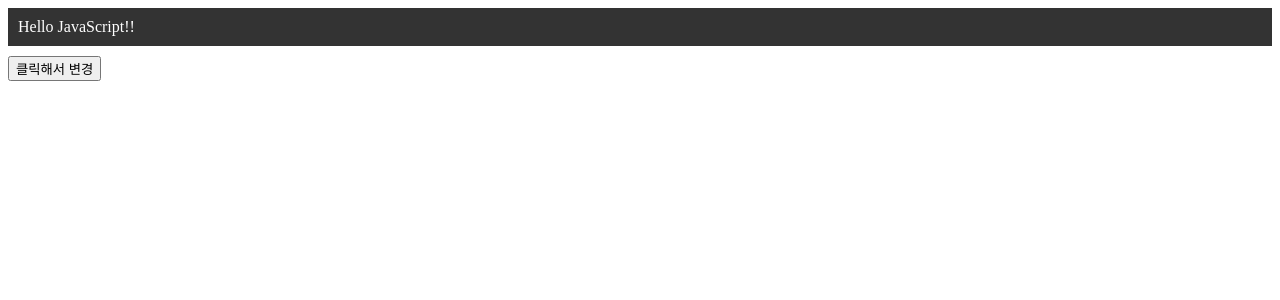
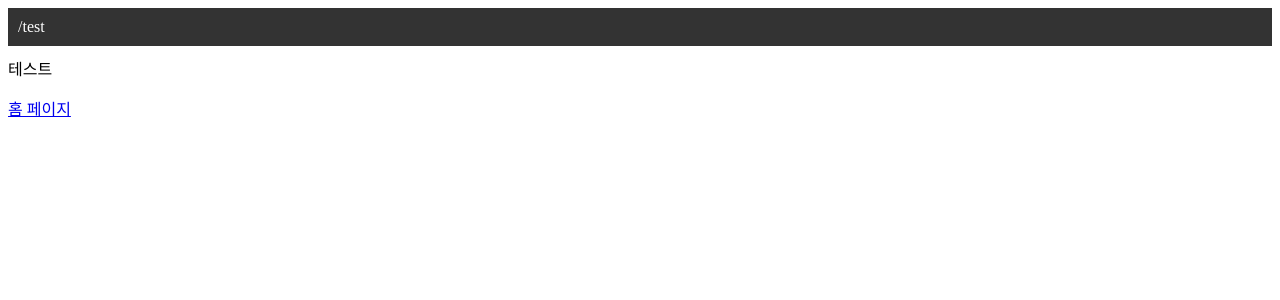
Before and after one commit to nihil-template/nihil-react-template, a React app: page /test in a window 1280 px wide. Shown: the top 300 px of the page. Built offline with nearby package versions, Linux system fonts and the light colour scheme.

Commit message:
2021 1003 리액트 라우터 추가

```diff
--- a/index.html
+++ b/index.html
@@ -4,6 +4,11 @@
   <meta charset="UTF-8"/>
   <meta http-equiv="X-UA-Compatible" content="ie=edge"/>
   <meta name="viewport" content="width=device-width, initial-scale=1.0, minimum-scale=1.0, maximum-scale=1.0"/>
+
+  <link
+    rel='stylesheet'
+    href='https://use.fontawesome.com/releases/v5.15.4/css/all.css'
+  />
 
   <!-- TODO: 개발 끝나면 아래 메타태그들 조정하기 -->
   <!-- <meta property="og:site_name" content="" />
--- a/package.json
+++ b/package.json
@@ -25,6 +25,8 @@
     "react": "^17.0.2",
     "react-dom": "^17.0.2",
     "react-redux": "^7.2.5",
+    "react-router": "^5.2.1",
+    "react-router-dom": "^5.3.0",
     "redux": "^4.1.1",
     "uuid": "^8.3.2"
   },
@@ -40,6 +42,8 @@
     "@types/react": "^17.0.26",
     "@types/react-dom": "^17.0.9",
     "@types/react-redux": "^7.1.18",
+    "@types/react-router": "^5.1.16",
+    "@types/react-router-dom": "^5.3.0",
     "@types/uuid": "^8.3.1",
     "@types/webpack": "^5.28.0",
     "@types/webpack-dev-server": "^4.1.0",
--- a/src/App.tsx
+++ b/src/App.tsx
@@ -1,10 +1,12 @@
 import React, { useCallback } from 'react';
 import { css } from '@emotion/react';
 import { useSelector, useDispatch } from 'react-redux';
+import { RouteComponentProps } from 'react-router';
+import { Link } from 'react-router-dom';
 import { RootState, AppDispatch } from '@/store/store';
 import { ChangeWord } from '@/reducers/TestReducer';
 
-const App = () => {
+const App = ({ location, }: RouteComponentProps) => {
   const word = useSelector((rootState: RootState) => rootState.test.word);
   const dispatch = useDispatch<AppDispatch>();
 
@@ -21,8 +23,15 @@ const App = () => {
 
   return (
     <>
+      <div css={style}>{location.pathname}</div>
       <div css={style}>Hello {word}!!</div>
       <button type='button' onClick={onClickButton}>클릭해서 변경</button>
+      <br />
+      <p>
+        <Link to='/test'>
+          테스트 페이지
+        </Link>
+      </p>
     </>
   );
 };
--- a/src/index.tsx
+++ b/src/index.tsx
@@ -1,13 +1,17 @@
 import React from 'react';
 import { render } from 'react-dom';
 import { Provider } from 'react-redux';
-
+import { BrowserRouter as Router, Route } from 'react-router-dom';
 import App from '@/App';
 import { store } from '@/store/store';
+import TestPage from './pages/test';
 
 const ReduxApp = (
   <Provider store={store}>
-    <App />
+    <Router>
+      <Route exact path='/' component={App} />
+      <Route path='/test' component={TestPage} />
+    </Router>
   </Provider>
 );
 
--- /dev/null
+++ b/src/pages/test.tsx
@@ -0,0 +1,27 @@
+import React from 'react';
+import { css } from '@emotion/react';
+import { RouteComponentProps } from 'react-router';
+import { Link } from 'react-router-dom';
+
+const TestPage = ({ location, }: RouteComponentProps) => {
+  const style = css`
+    color: #ffffff;
+    background-color: #333333;
+    padding: 10px;
+    margin-bottom: 10px;
+  `;
+
+  return (
+    <>
+      <div css={style}>{location.pathname}</div>
+      <div>테스트</div>
+      <p>
+        <Link to='/'>
+          홈 페이지
+        </Link>
+      </p>
+    </>
+  );
+};
+
+export default TestPage;
--- a/webpack.dev.ts
+++ b/webpack.dev.ts
@@ -28,6 +28,7 @@ const config: Configuration = {
       '@/data': path.resolve(__dirname, 'src/data/'),
       '@/layouts': path.resolve(__dirname, 'src/layouts/'),
       '@/actions': path.resolve(__dirname, 'src/actions/'),
+      '@/pages': path.resolve(__dirname, 'src/pages/'),
       '@/types': path.resolve(__dirname, 'src/types/'),
     },
   },
--- a/webpack.prod.ts
+++ b/webpack.prod.ts
@@ -21,6 +21,7 @@ const config: Configuration = {
       '@/data': path.resolve(__dirname, 'src/data/'),
       '@/layouts': path.resolve(__dirname, 'src/layouts/'),
       '@/actions': path.resolve(__dirname, 'src/actions/'),
+      '@/pages': path.resolve(__dirname, 'src/pages/'),
       '@/types': path.resolve(__dirname, 'src/types/'),
     },
   },
```
Also changed, not shown: tsconfig.json (+42 -13 lines), src/pages/README.md (added), 2 other files (tests, documents, lock files or other folders).
